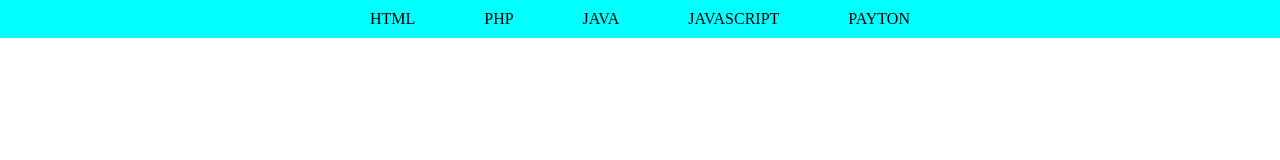
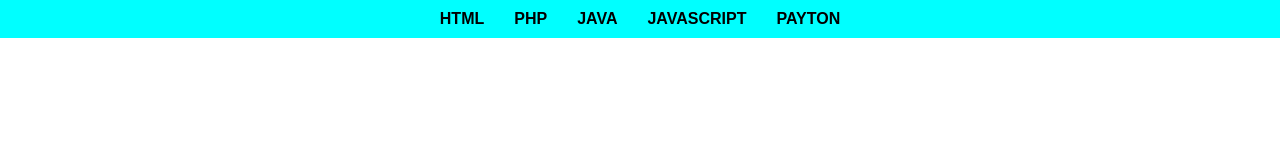
Before and after one commit to Euclides-Ramiro/cursoGit, a plain HTML site: page index.html in a window 1280 px wide. Drawn offline with Linux system fonts and the light colour scheme.

Commit message:
Estilizamos o menu

```diff
--- a/css/estilo.css
+++ b/css/estilo.css
@@ -1,6 +1,8 @@
 *{
     margin: 0;
     padding: 0;
+
+    font-family: Arial, Helvetica, sans-serif;
 }
 
 div{
@@ -12,12 +14,17 @@ div ul{
     width: 560px;
 
     display: flex;
-    justify-content: space-between;
-    gap: 20px;
+    gap: 10px;
+    justify-content: center;
 }
 
 div ul li{
     padding: 10px;
     list-style: none;
     text-transform: uppercase;
+    font-weight: bold;
 }
+
+div ul li:hover{
+    background-color: blanchedalmond;
+}
```
